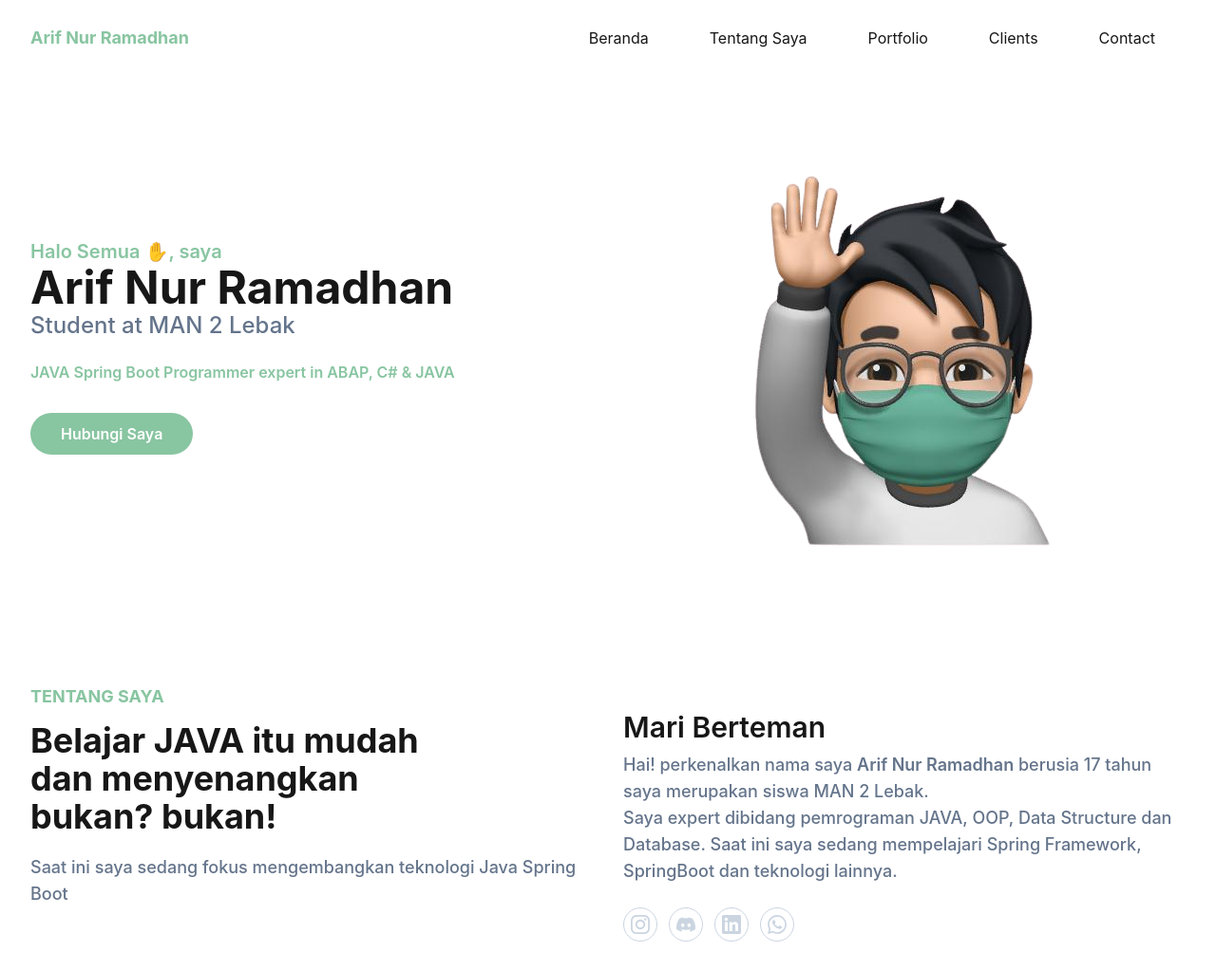
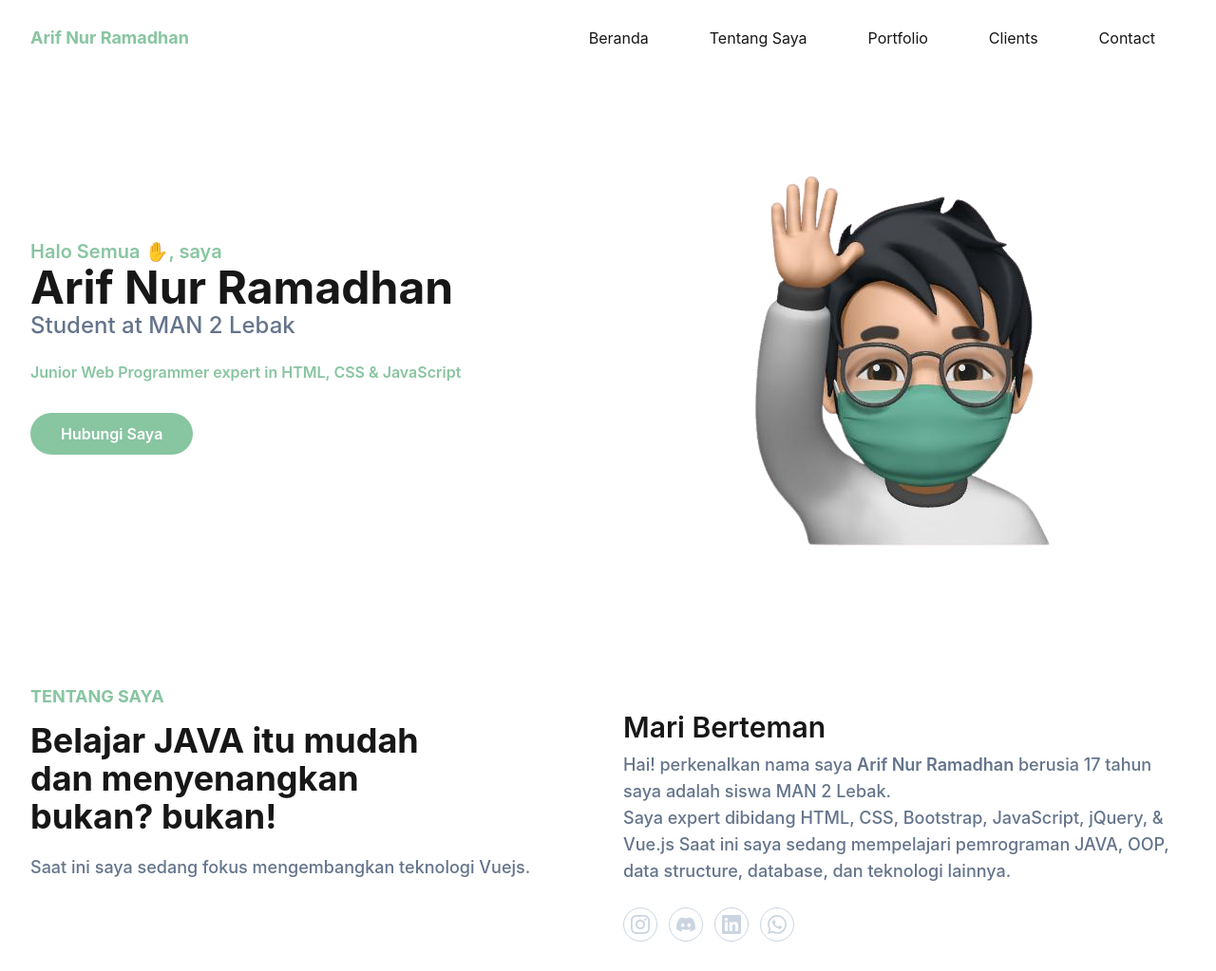
Before and after one commit to arifnrrmdn/portfolio-arifnrramdn, a website: page index.html in a window 1280 px wide. Shown: the top 1023 px of the page at 95% size. Drawn offline with Linux system fonts and the light colour scheme.

Commit message:
Update index.html

```diff
--- a/index.html
+++ b/index.html
@@ -65,11 +65,11 @@
               Student at MAN 2 Lebak
             </h2>
             <p class="font-semibold text-primary mb-10 leading-relaxed">
-              JAVA Spring Boot Programmer expert in ABAP, C# & JAVA
+              Junior Web Programmer expert in HTML, CSS & JavaScript
             </p>
 
             <a
-              href="#"
+              href="https://t.me/ethicalhengker"
               class="text-base font-semibold text-white bg-primary py-3 px-8 rounded-full hover:shadow-lg hover:opacity-80 transition duration-300 ease-in-out"
               >Hubungi Saya</a
             >
@@ -101,17 +101,17 @@
               Belajar JAVA itu mudah dan menyenangkan bukan? bukan!
             </h2>
             <p class="font-medium text-base text-secondary mb-6 lg:text-lg">
-              Saat ini saya sedang fokus mengembangkan teknologi Java Spring Boot
+              Saat ini saya sedang fokus mengembangkan teknologi Vuejs.
             </p>
           </div>
           <div class="w-full px-4 lg:w-1/2">
             <h3 class="font-semibold text-dark text-2xl mb-2 lg:text-3xl lg:pt-7">Mari Berteman</h3>
             <p class="font-medium text-base text-secondary max-w-xl lg:text-lg">
-                Hai! perkenalkan nama saya <span class="font-semibold">Arif Nur Ramadhan</span> berusia 17 tahun saya merupakan siswa MAN 2 Lebak.
+                Hai! perkenalkan nama saya <span class="font-semibold">Arif Nur Ramadhan</span> berusia 17 tahun saya adalah siswa MAN 2 Lebak.
               </p>
             <p class="font-medium text-base text-secondary mb-6 lg:text-lg">
-              Saya expert dibidang pemrograman JAVA, OOP, Data Structure dan Database.
-              Saat ini saya sedang mempelajari Spring Framework, SpringBoot dan teknologi lainnya.
+              Saya expert dibidang HTML, CSS, Bootstrap, JavaScript, jQuery, & Vue.js
+              Saat ini saya sedang mempelajari pemrograman JAVA, OOP, data structure, database, dan teknologi lainnya.
             </p>
             <div class="flex items-center">
               <!-- Instagram -->
```
